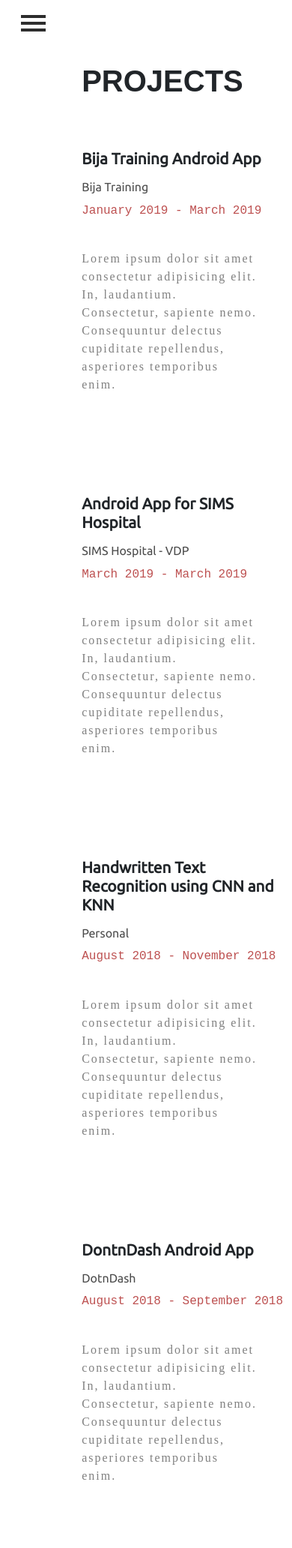
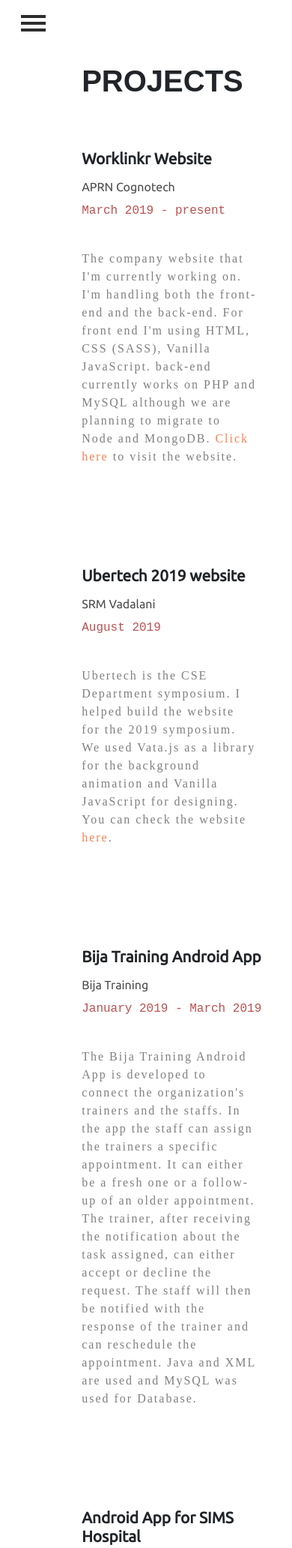
Before and after one commit to jish0desarkar/portfolio, a PHP site: page /project.html in a window 390 px wide. Shown: the top 2064 px of the page at 75% size. Before the commit the page ends 1973 px from the top, so only its background shows below. Run offline with PHP 8.4, Linux system fonts and the light colour scheme; some libraries are stand-ins or nearby versions; some web fonts are replaced.

Commit message:
Add files via upload

```diff
--- a/css/main.css
+++ b/css/main.css
@@ -72,6 +72,7 @@
 .bio {
   display: inline-block;
   margin-left: 27vw;
+  width: 70%;
   overflow-x: hidden; }
   .bio .name {
     font-size: 10rem;
@@ -277,6 +278,11 @@
           padding-bottom: 5rem;
         }
 
+        .bio{
+          padding-right: .5rem;
+          left: -3rem;
+        }
+
      .bio .name{
         font-size: 2.5rem;
       }
@@ -301,6 +307,11 @@
         line-height: 1rem !important;
       }
 
+      .xp{
+        overflow-x: hidden;
+        height: 100%;
+      }
+
       .xp .xp-heading{
         font-size: 2.5rem;
       }
@@ -320,6 +331,9 @@
         font-size: 1rem;
       }
 
+      .project-div{
+        overflow-x: hidden;
+      }
 
       .project-div .project-heading{
         font-size: 2.5rem;
--- a/edu.html
+++ b/edu.html
@@ -64,7 +64,7 @@
         <script src="https://unpkg.com/aos@next/dist/aos.js"></script>
     <script>
       AOS.init({
-          offset: 300,
+          offset: 200,
           duration: 800
       });
     </script>
--- a/project.html
+++ b/project.html
@@ -39,28 +39,59 @@
     <div class="project-div">
         <h1 class="project-heading animated slideInDown">PROJECTS</h1>
         <div class="project-details-div">
+                <h1 class="project-subheading animated delay fadeInLeft">Worklinkr Website</h1>
+                <h2 class="project-firm animated delay fadeInRight">APRN Cognotech</h2>
+                <h2 class="dur animated delay fadeInLeft">March 2019 - present</h2>
+                <p class="details animated delay fadeInRight">The company website that I'm currently working on. I'm handling both the
+                    front-end and the back-end. For front end I'm using HTML, CSS (SASS), Vanilla JavaScript. back-end currently works on
+                    PHP and MySQL although we are planning to migrate to Node and MongoDB. <a style="color:coral" target="_blank" href="https://worklinkr.000webhostapp.com/">Click here</a> to visit the website.
+                </p>
+        </div>
+
+        <div class="project-details-div">
+                <h1 class="project-subheading animated delay fadeInLeft">Ubertech 2019 website</h1>
+                <h2 class="project-firm animated delay fadeInRight">SRM Vadalani</h2>
+                <h2 class="dur animated delay fadeInLeft">August 2019</h2>
+                <p class="details animated delay fadeInRight">Ubertech is the CSE Department symposium. I helped build the website for the 2019 symposium.
+                    We used Vata.js as a library for the background animation and Vanilla JavaScript for designing.
+                     You can check the website <a style="color:coral" target="_blank" href="http://ubertech19.in/">here</a>.
+                </p>
+            </div>
+
+        <div class="project-details-div">
             <h1 class="project-subheading animated delay fadeInLeft">Bija Training Android App</h1>
             <h2 class="project-firm animated delay fadeInRight">Bija Training</h2>
             <h2 class="dur animated delay fadeInLeft">January 2019 - March 2019</h2>
-            <p class="details animated delay fadeInRight">Lorem ipsum dolor sit amet consectetur adipisicing elit. In, laudantium. Consectetur, sapiente nemo. Consequuntur delectus cupiditate repellendus, asperiores temporibus enim.</p>
+            <p class="details animated delay fadeInRight">The Bija Training Android App is developed to connect the organization's trainers and the staffs.
+                In the app the staff can assign the trainers a specific appointment. It can either be a fresh one or a follow-up of an older appointment.
+                The trainer, after receiving the notification about the task assigned, can either accept or decline the request. The staff will then be
+                notified with the response of the  trainer and can reschedule the appointment. Java and XML are used and MySQL was used for Database.
+            </p>
         </div>
          <div class="project-details-div" data-aos="fade-right">
                 <h1 class="project-subheading">Android App for SIMS Hospital</h1>
                 <h2 class="project-firm">SIMS Hospital - VDP</h2>
                 <h2 class="dur">March 2019 - March 2019</h2>
-                <p class="details">Lorem ipsum dolor sit amet consectetur adipisicing elit. In, laudantium. Consectetur, sapiente nemo. Consequuntur delectus cupiditate repellendus, asperiores temporibus enim.</p>
+                <p class="details">A very lightweight app that interfaces between the desk  receptionists and management. Via this app receptionists can make
+                    specific requests on behalf of the patients, such as discount or insurance policy based requests. The management can either approve or
+                    disapprove the request. Appropriate response will then be stored in the main database of SIMS.
+                </p>
          </div>
          <div class="project-details-div" data-aos="fade-left">
             <h1 class="project-subheading">Handwritten Text Recognition using CNN and KNN</h1>
             <h2 class="project-firm">Personal</h2>
             <h2 class="dur">August 2018 - November 2018</h2>
-            <p class="details">Lorem ipsum dolor sit amet consectetur adipisicing elit. In, laudantium. Consectetur, sapiente nemo. Consequuntur delectus cupiditate repellendus, asperiores temporibus enim.</p>
+            <p class="details">This was my college minor project. It was a Text Recognition project where I used Convolutional Neural Networks and K-nearest neighbor
+                algorithms to compare between the results and explain why CNN is better than KNN in the context of Text Recognition. I amange to achieve
+                an accuracy of 99.5% using CNN and 85% using KNN.
+            </p>
         </div>
         <div class="project-details-div" data-aos="fade-right">
             <h1 class="project-subheading">DontnDash Android App</h1>
             <h2 class="project-firm">DotnDash</h2>
             <h2 class="dur">August 2018 - September 2018</h2>
-            <p class="details">Lorem ipsum dolor sit amet consectetur adipisicing elit. In, laudantium. Consectetur, sapiente nemo. Consequuntur delectus cupiditate repellendus, asperiores temporibus enim.</p>
+            <p class="details">This is an Android app that interfaces between the IoT appliances made by DotnDash and the cell phone of the client. It was also
+                integrated with fingerprint authorisation as an added layer of security. </p>
         </div>
     </div>
 
```
Also changed, not shown: exp.html (+19 -7 lines), index.html (+10 -2 lines), interest.html (+8 -3 lines).
